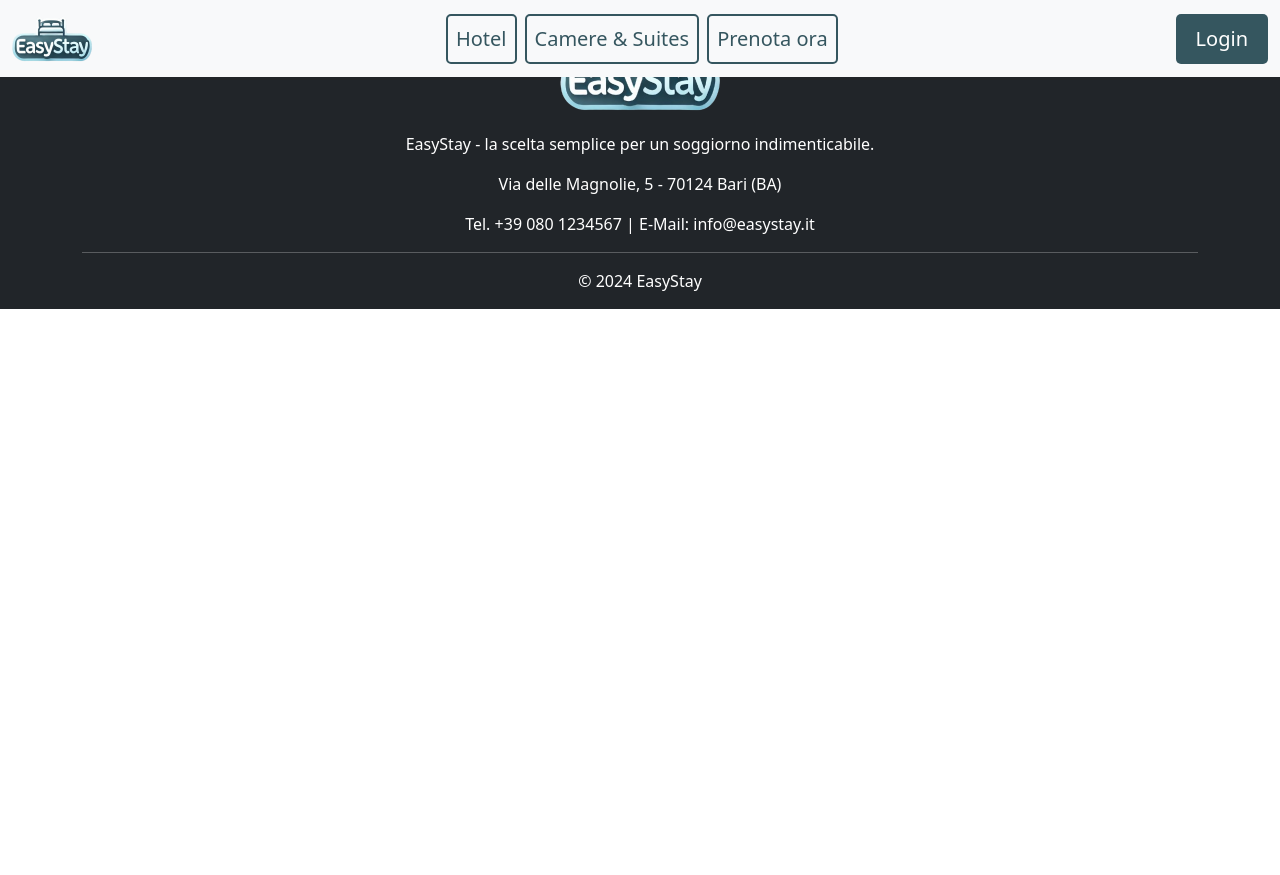
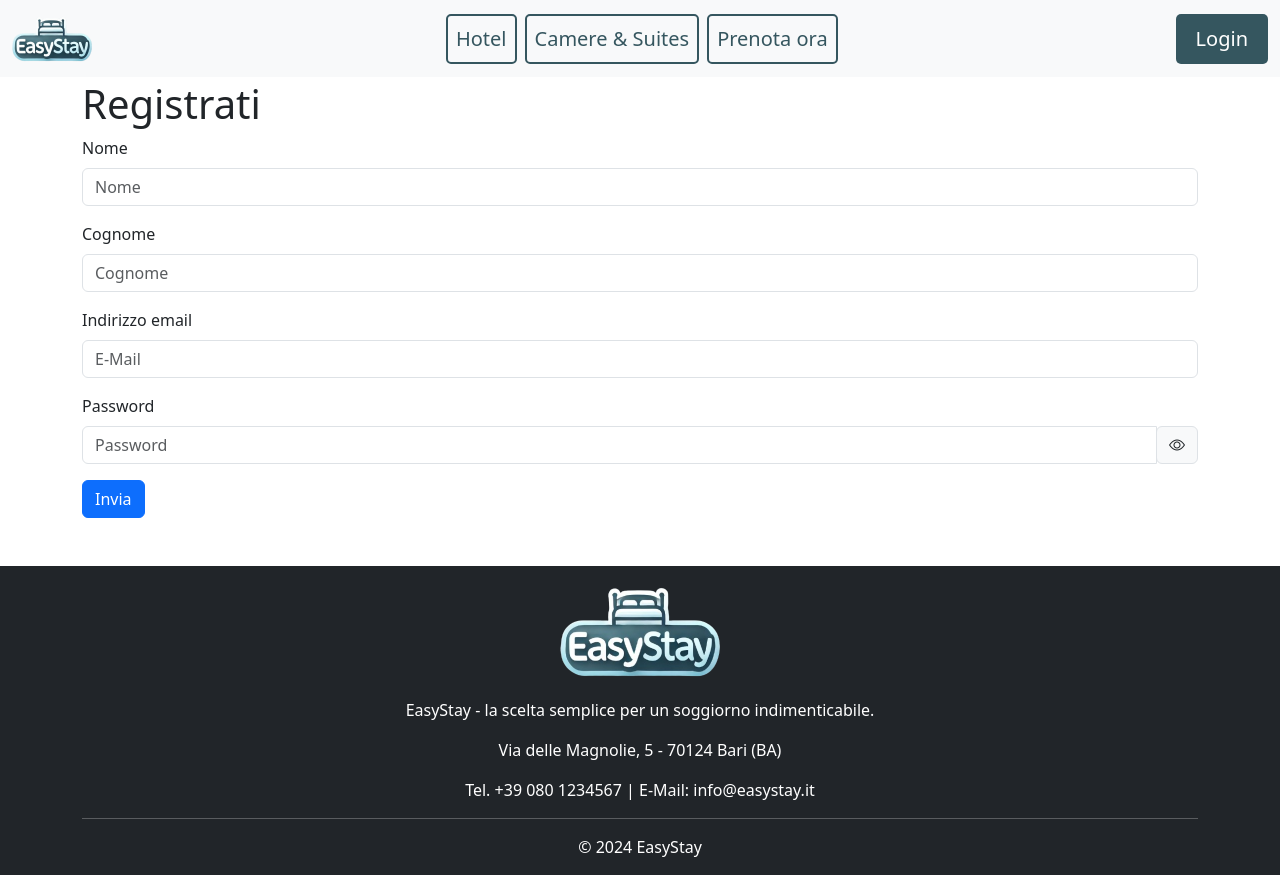
Before and after one commit to devaleriofrancesco/easystay, a Vue app in the folder easystay-frontend/: page /register in a window 1280 px wide. Before the commit the page ends 800 px from the top, so only its background shows below. Built offline with nearby package versions, Linux system fonts and the light colour scheme; no server answers; what vue-toast-notification would draw is missing.

Commit message:
FE - added register section & action

```diff
--- a/easystay-frontend/package.json
+++ b/easystay-frontend/package.json
@@ -15,6 +15,7 @@
   "dependencies": {
     "axios": "^1.7.9",
     "bootstrap": "^5.3.3",
+    "bootstrap-icons": "^1.11.3",
     "pinia": "^2.2.6",
     "pinia-plugin-persistedstate": "^4.2.0",
     "sass-embedded": "^1.83.0",
--- /dev/null
+++ b/easystay-frontend/src/components/RegisterForm.vue
@@ -0,0 +1,94 @@
+<template>
+  <form @submit.prevent="onSubmitAction(userRef, password)">
+    <div class="mb-3">
+      <label for="firstname" class="form-label">Nome</label>
+      <input
+        v-model="userRef.nome"
+        required
+        type="text"
+        placeholder="Nome"
+        class="form-control"
+        id="firstname"
+      />
+    </div>
+    <div class="mb-3">
+      <label for="lastname" class="form-label">Cognome</label>
+      <input
+        v-model="userRef.cognome"
+        required
+        type="text"
+        placeholder="Cognome"
+        class="form-control"
+        id="lastname"
+      />
+    </div>
+    <div class="mb-3">
+      <label for="emailAddress" class="form-label">Indirizzo email</label>
+      <input
+        v-model="userRef.email"
+        required
+        type="email"
+        placeholder="E-Mail"
+        class="form-control"
+        id="emailAddress"
+      />
+    </div>
+    <div class="mb-3">
+      <label for="password" class="form-label">Password</label>
+      <div class="input-group">
+        <input
+          :required="passwordRequired"
+          v-model="password"
+          placeholder="Password"
+          :type="showPassword ? 'text' : 'password'"
+          class="form-control"
+          id="password"
+        />
+        <!-- Bootstrap eye show password -->
+        <div class="input-group-addon">
+          <span class="input-group-text">
+            <i
+              @click="showPassword = !showPassword"
+              :class="showPassword ? 'bi bi-eye-slash' : 'bi bi-eye'"
+              aria-hidden="true"
+            ></i>
+          </span>
+        </div>
+      </div>
+    </div>
+    <button type="submit" class="btn btn-primary">Invia</button>
+  </form>
+</template>
+
+<script lang="ts">
+import type { User } from '@/interfaces/user.ts'
+import { ref } from 'vue'
+
+export default {
+  name: 'RegisterForm',
+  props: {
+    user: {
+      type: Object as () => User,
+      required: true,
+    },
+    onSubmitAction: {
+      type: Function,
+      required: true,
+    },
+    passwordRequired: {
+      type: Boolean,
+      default: true,
+    },
+  },
+  setup(props) {
+    const userRef = ref<User>(props.user)
+    const password = ref<string>('')
+    return { userRef, password }
+  },
+  data() {
+    return {
+      showPassword: false,
+    }
+  },
+}
+</script>
--- a/easystay-frontend/src/components/RoomTypesList.vue
+++ b/easystay-frontend/src/components/RoomTypesList.vue
@@ -1,6 +1,6 @@
 <template>
   <div class="container">
-    <div class="row" v-for="room in roomTypes" :key="room.id">
+    <div class="row" v-for="(room, index) in roomTypes" :key="room.id">
       <div class="col-5">
         <ImageSlider
           :slider-id="`roomtype-slider-${room.id}`"
@@ -23,6 +23,7 @@
         </ul>
         <p>{{ room.descrizione }}</p>
       </div>
+      <hr v-if="index !== roomTypes.length - 1" />
     </div>
   </div>
 </template>
--- a/easystay-frontend/src/components/tabs/ProfileTab.vue
+++ b/easystay-frontend/src/components/tabs/ProfileTab.vue
@@ -6,31 +6,7 @@
     :aria-labelledby="`${tab.id}-list`"
   >
     <div>
-      <form @submit.prevent="userStore.updateUser(user, password)">
-        <div class="mb-3">
-          <label for="firstname" class="form-label">Nome</label>
-          <input v-model="user.nome" required type="text" class="form-control" id="firstname" />
-        </div>
-        <div class="mb-3">
-          <label for="lastname" class="form-label">Cognome</label>
-          <input v-model="user.cognome" required type="text" class="form-control" id="lastname" />
-        </div>
-        <div class="mb-3">
-          <label for="emailAddress" class="form-label">Indirizzo email</label>
-          <input
-            v-model="user.email"
-            required
-            type="email"
-            class="form-control"
-            id="emailAddress"
-          />
-        </div>
-        <div class="mb-3">
-          <label for="password" class="form-label">Password</label>
-          <input v-model="password" type="password" class="form-control" id="password" />
-        </div>
-        <button type="submit" class="btn btn-primary">Submit</button>
-      </form>
+      <RegisterForm :password-required="false" :onSubmitAction="updateUser" :user="user" />
     </div>
   </div>
 </template>
@@ -40,9 +16,11 @@ import type { Tab } from '@/interfaces/tab.ts'
 import type { User } from '@/interfaces/user.ts'
 import { useUsers } from '@/stores/user.ts'
 import { ref } from 'vue'
+import RegisterForm from '@/components/RegisterForm.vue'
 
 export default {
   name: 'ProfileTab',
+  components: { RegisterForm },
   props: {
     tab: {
       type: {} as Tab,
@@ -63,5 +41,10 @@ export default {
       userStore: useUsers(),
     }
   },
+  methods: {
+    async updateUser(user: User, password: string) {
+      await useUsers().updateUser(user, password)
+    },
+  },
 }
 </script>
--- a/easystay-frontend/src/main.ts
+++ b/easystay-frontend/src/main.ts
@@ -3,6 +3,7 @@ import { createApp } from 'vue'
 import { createPinia } from 'pinia'
 import ToastPlugin from 'vue-toast-notification'
 import 'vue-toast-notification/dist/theme-bootstrap.css'
+import 'bootstrap-icons/font/bootstrap-icons.css'
 import piniaPluginPersistedstate from 'pinia-plugin-persistedstate'
 
 import App from './App.vue'
--- a/easystay-frontend/src/router/index.ts
+++ b/easystay-frontend/src/router/index.ts
@@ -33,6 +33,14 @@ const router = createRouter({
       component: () => import('../views/LoginView.vue'),
     },
     {
+      path: '/register',
+      name: 'register',
+      meta: {
+        title: 'Registrati',
+      },
+      component: () => import('../views/RegisterView.vue'),
+    },
+    {
       path: '/profilo',
       name: 'profilo',
       meta: {
--- a/easystay-frontend/src/stores/user.ts
+++ b/easystay-frontend/src/stores/user.ts
@@ -27,16 +27,22 @@ export const useUsers = defineStore('users', {
         console.log('Error authenticating user:', error)
       }
     },
-    async register(user: User) {
+    async register(user: User, password: string) {
       try {
-        const { data } = await axiosInstance.post<AuthResponse>(`/auth/register`, user)
+        const { data } = await axiosInstance.post<AuthResponse>(`/auth/register`, {
+          ...user,
+          password,
+        })
         this.token = data.token
         this.userData = data.user
         this.isLoggedIn = true
         await router.push({ name: 'profilo' })
+        showToast('Benvenuto', 'success')
       } catch (error) {
-        console.error('Error registering user:', error)
-        throw error
+        if (error instanceof AxiosError) {
+          showToast(error.response?.data.detail, 'error')
+        }
+        console.log('Error registering user:', error)
       }
     },
     async updateUser(user: User, password: string | null = null) {
--- a/easystay-frontend/src/views/LoginView.vue
+++ b/easystay-frontend/src/views/LoginView.vue
@@ -5,11 +5,25 @@
       <form @submit.prevent="userStore.authenticate(email, password)">
         <div class="form-group">
           <label for="email">E-Mail</label>
-          <input type="email" v-model="email" class="form-control" id="email" aria-describedby="emailHelp" placeholder="Indirizzo email">
+          <input
+            type="email"
+            required
+            v-model="email"
+            class="form-control"
+            id="email"
+            placeholder="Indirizzo email"
+          />
         </div>
         <div class="form-group">
           <label for="password">Password</label>
-          <input type="password" v-model="password" class="form-control" id="password" placeholder="Password">
+          <input
+            type="password"
+            required
+            v-model="password"
+            class="form-control"
+            id="password"
+            placeholder="Password"
+          />
         </div>
         <button type="submit" class="btn-cta mt-2">Entra</button>
         <RouterLink to="/register" class="btn-link mx-2">Registrati</RouterLink>
--- /dev/null
+++ b/easystay-frontend/src/views/RegisterView.vue
@@ -0,0 +1,33 @@
+<template>
+  <main class="main-container">
+    <div class="container mb-lg-5">
+      <h1>Registrati</h1>
+      <RegisterForm :user="user" :onSubmitAction="registerUser" />
+    </div>
+  </main>
+</template>
+<script lang="ts">
+import RegisterForm from '@/components/RegisterForm.vue'
+import type { User } from '@/interfaces/user.ts'
+import { useUsers } from '@/stores/user.ts'
+export default {
+  name: 'RegisterView',
+  components: {
+    RegisterForm,
+  },
+  data() {
+    return {
+      user: {
+        nome: '',
+        cognome: '',
+        email: '',
+      } as User,
+    }
+  },
+  methods: {
+    async registerUser(user: User, password: string) {
+      await useUsers().register(user, password)
+    },
+  },
+}
+</script>
```
Also changed, not shown: 1 other file (tests, documents, lock files or other folders).
